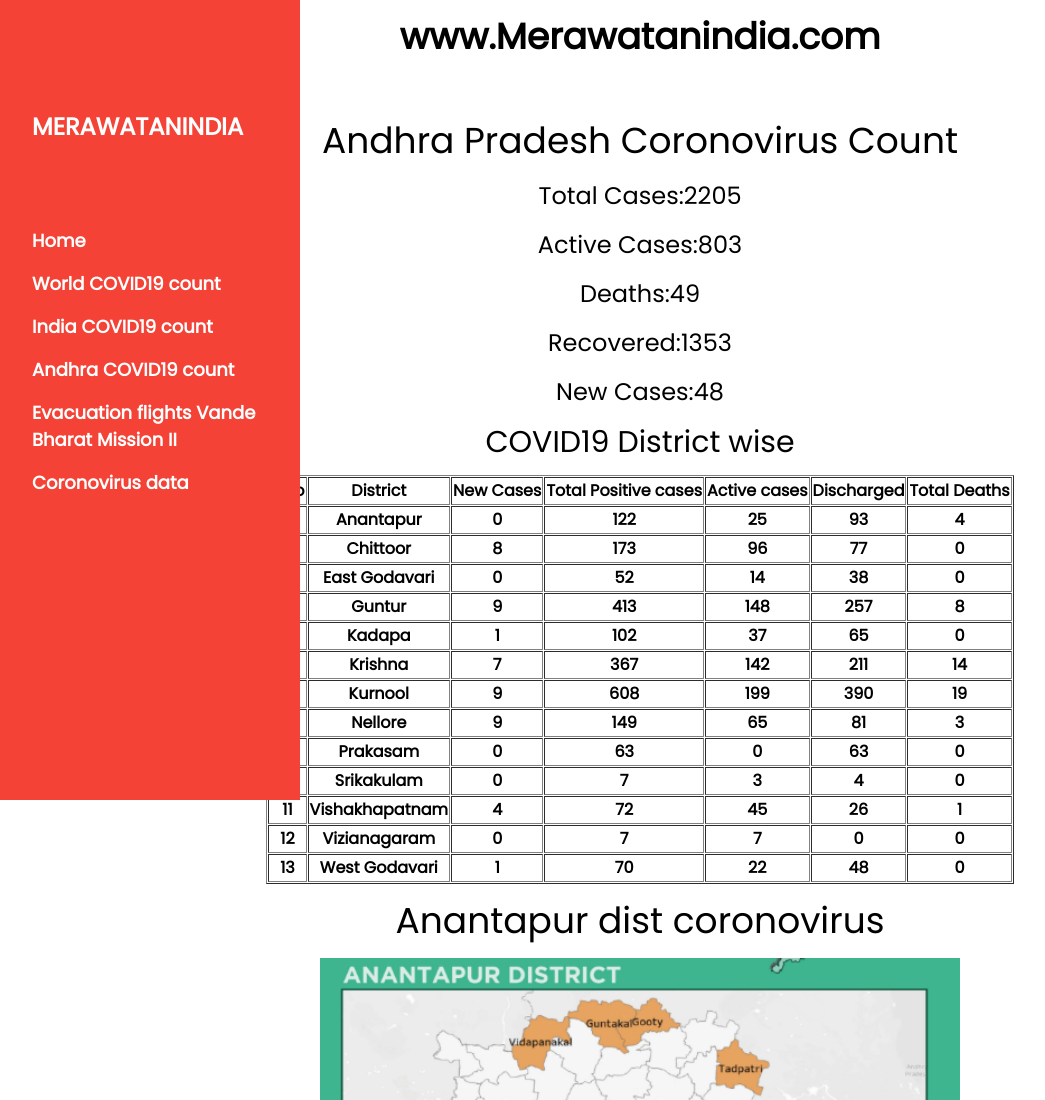
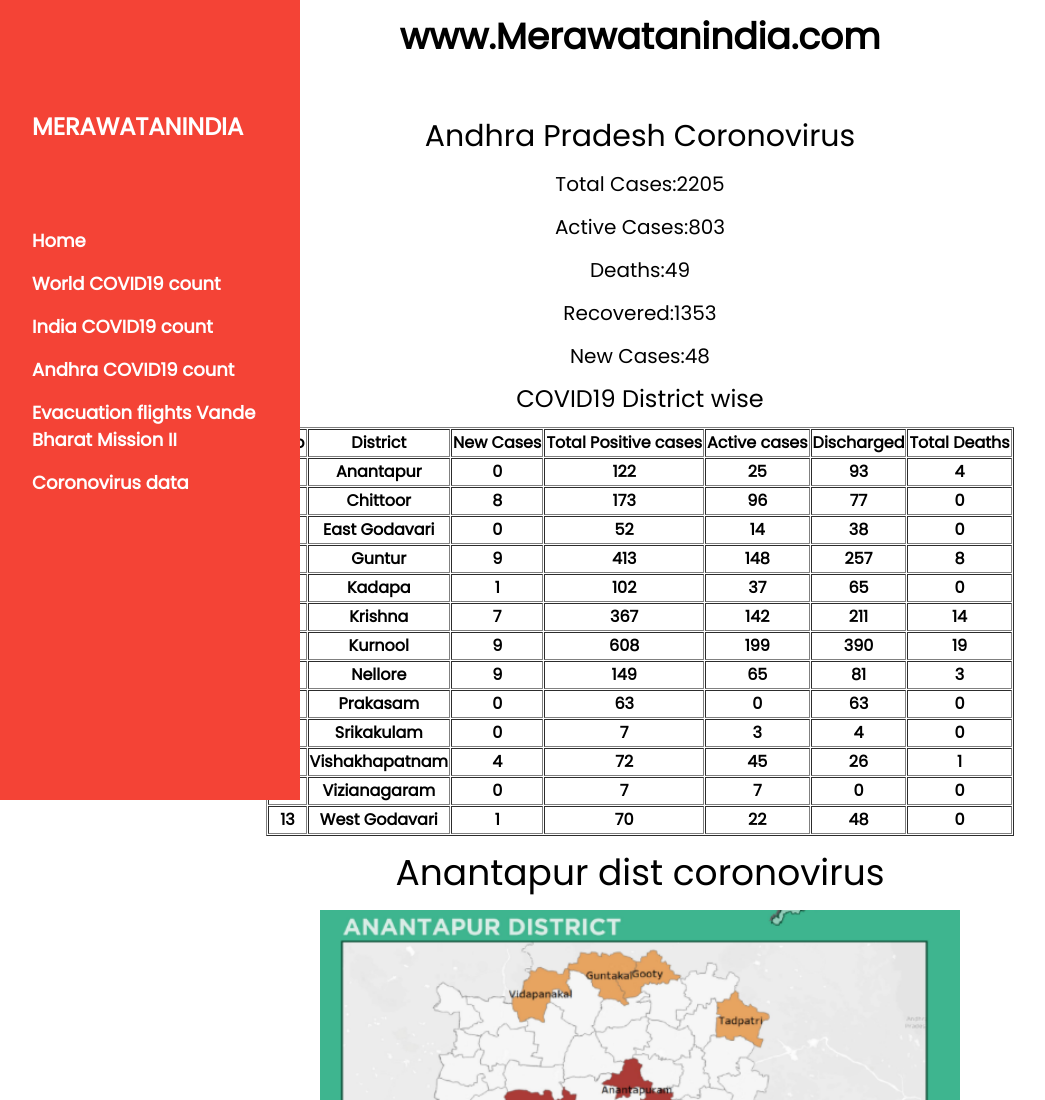
Before and after one commit to shafiv/merawatan.com, a plain HTML site: page Andhra.html in a window 1280 px wide. Shown: the top 1100 px of the page, without its empty margins (0-1045 px from the left). Drawn offline with nearby package versions, Linux system fonts and the light colour scheme.

Commit message:
font changes to andhr

```diff
--- a/Andhra.html
+++ b/Andhra.html
@@ -62,23 +62,23 @@ body {font-size:16px;}
  <div id="maincounter-wrap" style="margin-top:13px">
   <div id="maincounter-wrap" style="margin-top:13px">
 
-<h1 align="center">Andhra Pradesh Coronovirus Count</h1>
+<h2 align="center">Andhra Pradesh Coronovirus</h2>
 
-<h3 align="center">Total Cases:2205</h3>
+<h4 align="center">Total Cases:2205</h4>
 <div class="data-table table-responsive">
 <div id="maincounter-wrap" style="margin-top:13px">
- <h3 align="center">Active Cases:803</h3>
+ <h4 align="center">Active Cases:803</h4>
 </div>
 <div id="maincounter-wrap" style="margin-top:13px">
- <h3 align="center">Deaths:49</h3>
+ <h4 align="center">Deaths:49</h4>
 </div>
 <div id="maincounter-wrap" style="margin-top:13px;">
-<h3 align="center">Recovered:1353</h3>
+<h4 align="center">Recovered:1353</h4>
 </div>
 <div id="maincounter-wrap" style="margin-top:13px;">
-<h3 align="center">New Cases:48</h3>
+<h4 align="center">New Cases:48</h4>
 </div>
-<h2 align="center"><a class="open-table" >COVID19 District  wise </a></h2>
+<h3 align="center"><a class="open-table" >COVID19 District  wise </a></h3>
 <table border="1" cellspacing="1" cellpadding="1"  class="table table-striped" style="font-weight:bold" align="center">
 
 
```
